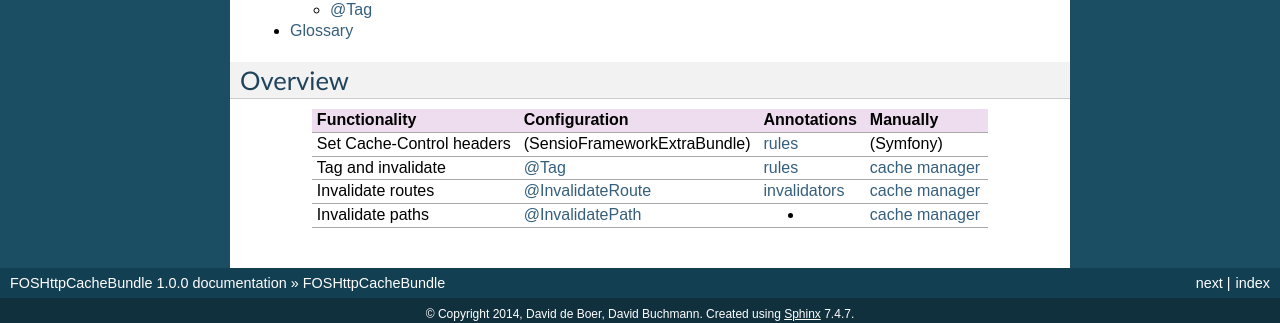
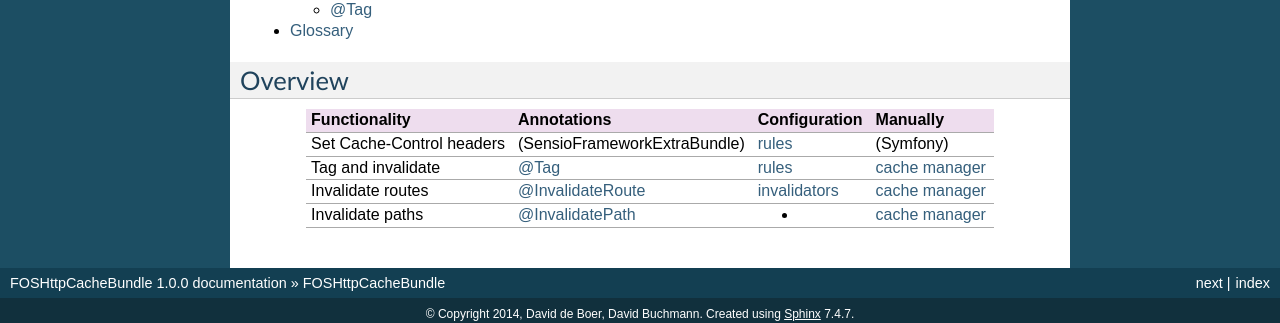
Before and after one commit to FriendsOfSymfony/FOSHttpCacheBundle, a Sphinx documentation site: the page built from Resources/doc/index.rst, in a window 1280 px wide. Shown: the part 1039-1362 px from the top of the page. Built offline with Sphinx 7.4.7, drawn with Linux system fonts in a browser that asks for light colours.

Commit message:
Fixed the table headings in the doc

```diff
--- a/Resources/doc/index.rst
+++ b/Resources/doc/index.rst
@@ -38,7 +38,7 @@
 --------
 
 ========================= ============================= ================================================ ==============================================
-Functionality             Configuration                 Annotations                                      Manually
+Functionality             Annotations                   Configuration                                    Manually
 ========================= ============================= ================================================ ==============================================
 Set Cache-Control headers (SensioFrameworkExtraBundle)  :doc:`rules <configuration/caching-rules>`       (Symfony)
 Tag and invalidate        :doc:`@Tag <tagging>`         :doc:`rules <configuration/caching-rules>`       :doc:`cache manager <reference/cache-manager>`
```
